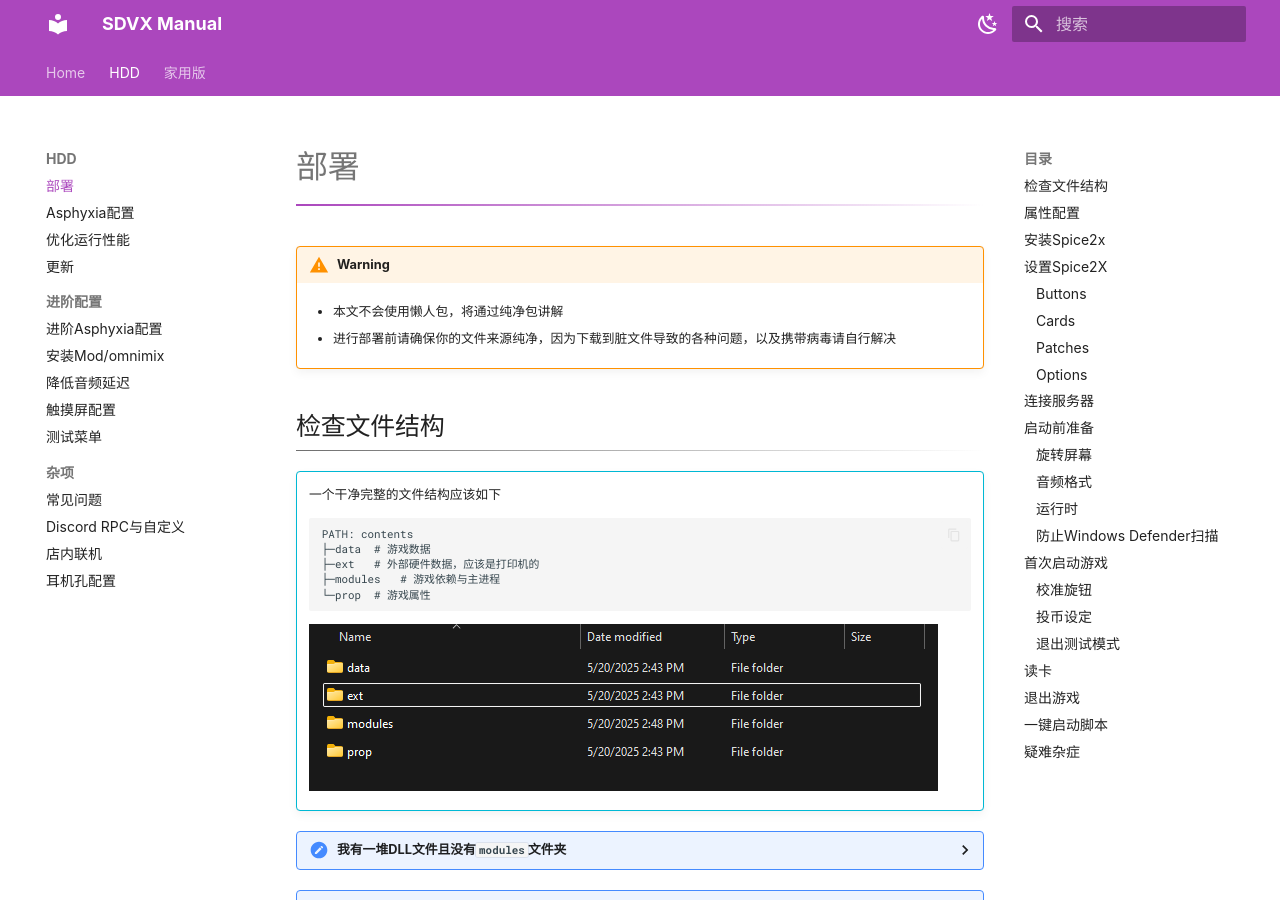
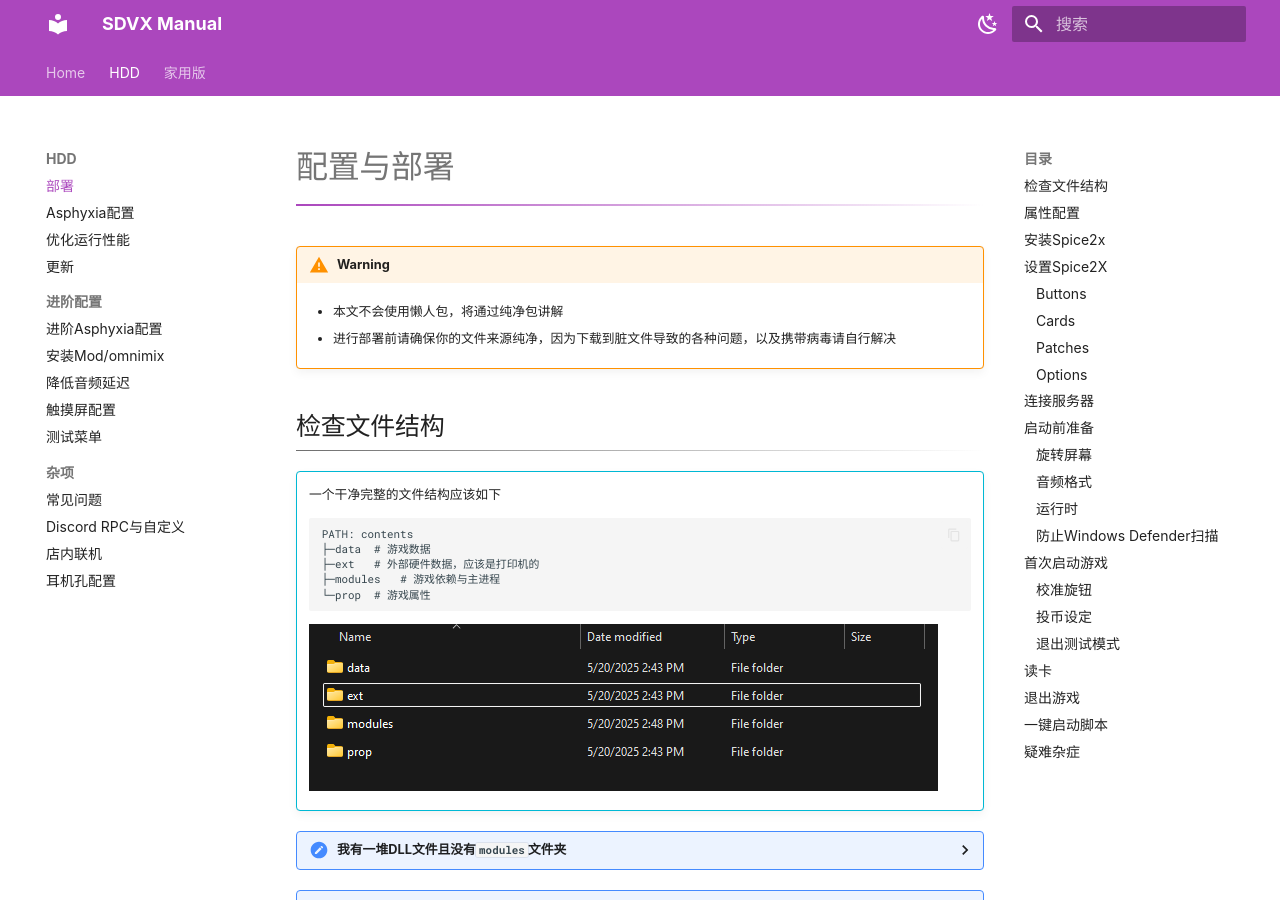
Before and after one commit to arkitowho/kfc-manual, an MkDocs documentation site: the page built from docs/hdd/setup.md, in a window 1280 px wide and 900 px high. Built offline with MkDocs 1.6.1 and Material for MkDocs 9.7.7, drawn with Linux system fonts in a browser that asks for light colours.

Commit message:
site: title change

```diff
--- a/docs/hdd/setup.md
+++ b/docs/hdd/setup.md
@@ -1,4 +1,4 @@
-# 部署
+# 配置与部署
 
 !!! warning
 
```
